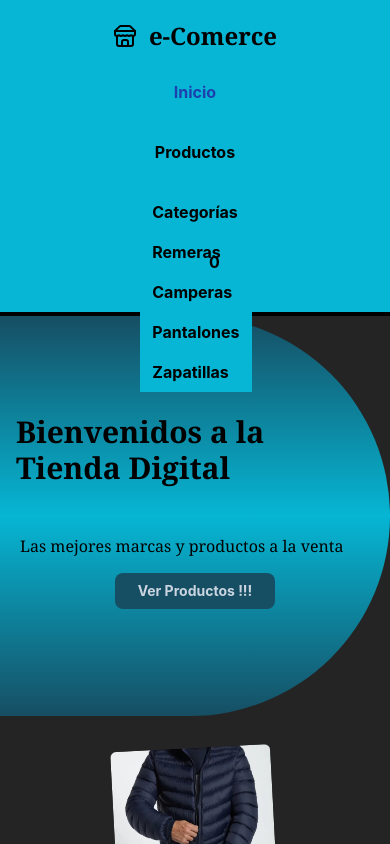
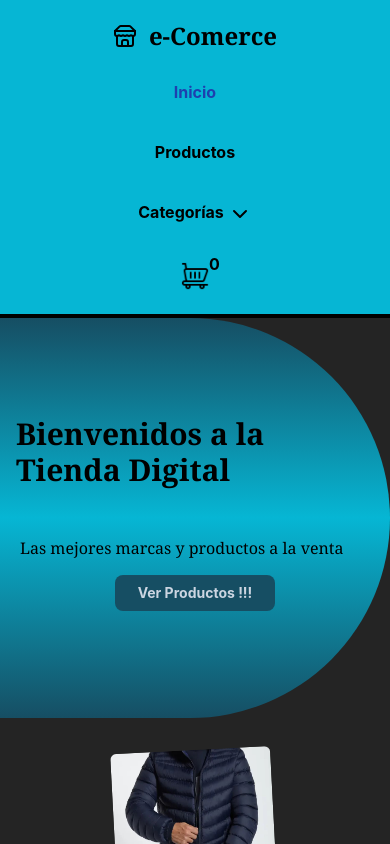
Before and after one commit to sergioLvDev/proyectoFinal-React-Sergio-LaVilletta, a React (Vite) app: page / in a window 390 px wide. Shown: the top 844 px of the page. Built offline with nearby package versions, Linux system fonts and the light colour scheme.

Commit message:
Dromdown Listo Responsive

```diff
--- a/src/components/NavBar.jsx
+++ b/src/components/NavBar.jsx
@@ -1,7 +1,11 @@
 import { NavLink } from "react-router-dom";
 import CartWidget from "./CartWidget";
+import { ChevronDown } from "lucide-react";
+import { useState } from "react";
 
 function NavBar() {
+  const [dropdown, setDropdown] = useState(false);
+
   return (
     <nav className="flex items-center justify-center gap-5 p-2 text-black max-[530px]:flex-col relative">
       <NavLink to="/" className="itemhover">
@@ -10,30 +14,51 @@ function NavBar() {
       <NavLink to="/productos" className="itemhover">
         Productos
       </NavLink>
-      <div className="relative">
-        <div className="itemhover"> Categorías</div>
-        <ul className="absolute z-10 hover:block bg-cyan-500">
-          <li>
-            <NavLink to="/categoria/Remeras" className="itemhover">
+      <div
+        className="relative"
+        onMouseEnter={() => setDropdown(true)}
+        onMouseLeave={() => setDropdown(false)}
+      >
+        <div className="flex items-center cursor-pointer itemhover">
+          Categorías
+          <ChevronDown className="inline-flex ml-1" />
+        </div>
+        {dropdown && (
+          <ul className=" z-10 w-32 bg-cyan-500 shadow-lg rounded-b-lg min-[530px]:absolute">
+            <li className="block">
+              <NavLink
+                to="/categoria/Remeras"
+                className="block p-2 itemhover hover:bg-cyan-600"
+              >
                 Remeras
               </NavLink>
             </li>
-          <li>
-            <NavLink to="/categoria/Camperas" className="itemhover">
+            <li className="block">
+              <NavLink
+                to="/categoria/Camperas"
+                className="block p-2 itemhover hover:bg-cyan-600"
+              >
                 Camperas
               </NavLink>
             </li>
-          <li>
-            <NavLink to="/categoria/Pantalones" className="itemhover">
+            <li className="block">
+              <NavLink
+                to="/categoria/Pantalones"
+                className="block p-2 itemhover hover:bg-cyan-600"
+              >
                 Pantalones
               </NavLink>
             </li>
-          <li>
-            <NavLink to="/categoria/Zapatillas" className=" itemhover">
+            <li className="block">
+              <NavLink
+                to="/categoria/Zapatillas"
+                className="block p-2 itemhover hover:bg-cyan-600"
+              >
                 Zapatillas
               </NavLink>
             </li>
           </ul>
+        )}
       </div>
       <NavLink to="/carrito" className="itemhover">
         <CartWidget />
```
Lines whose indentation alone changed are shown as unchanged.
